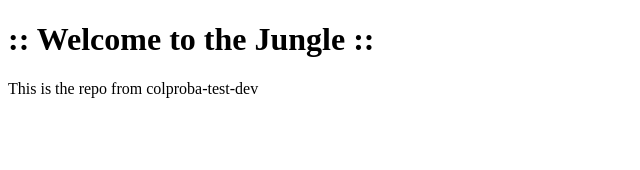
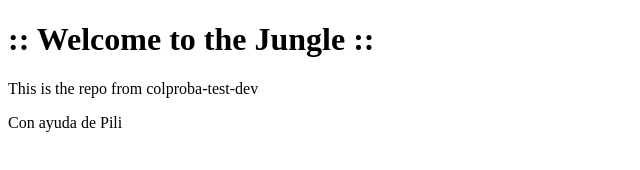
Before and after one commit to carlos-gaitan/colproba-test-dev, a plain HTML site: page app/index.html in a window 1280 px wide. Shown: the whole page, without its empty margins (0-640 px from the left). Drawn offline with Linux system fonts and the light colour scheme.

Commit message:
Change workflow

```diff
--- a/app/index.html
+++ b/app/index.html
@@ -8,5 +8,7 @@
 <body>
     <h1>:: Welcome to the Jungle ::</h1>
     <p>This is the repo from colproba-test-dev</p>
+    <p>Con ayuda de Pili</p>
+
 </body>
 </html>
```
Also changed, not shown: 1 other file.
